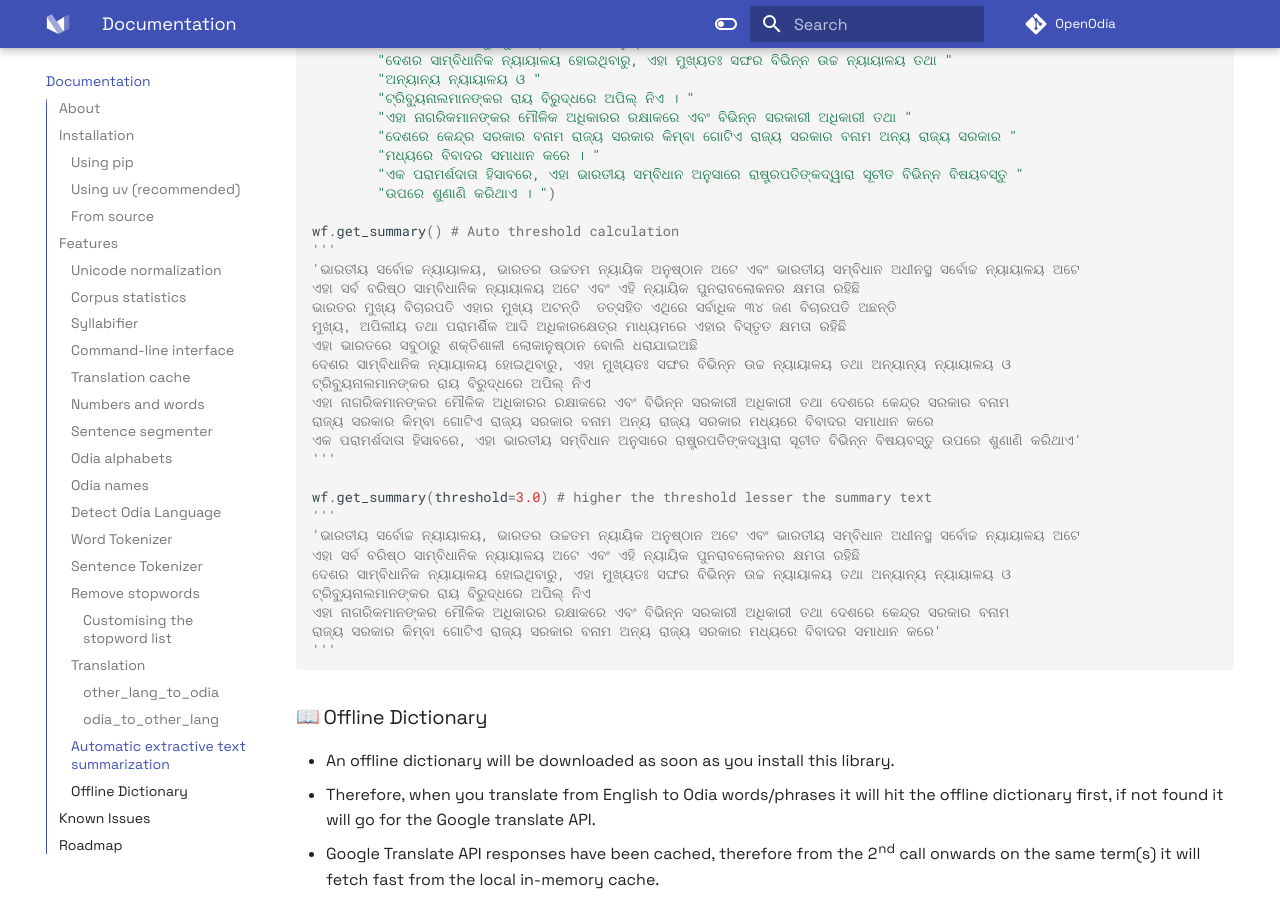
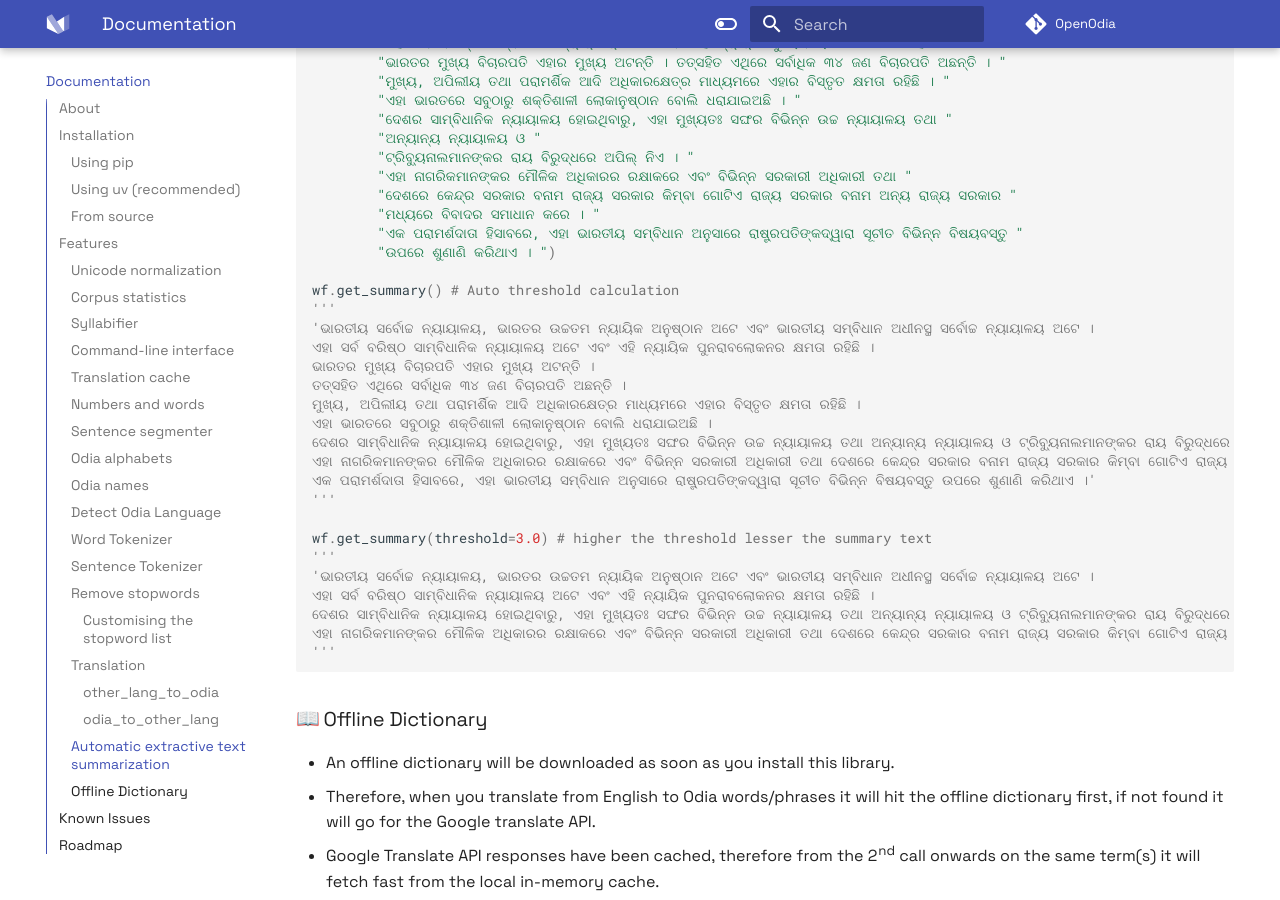
Before and after one commit to soumendrak/openodia, an MkDocs documentation site: the page built from docs/index.md, in a window 1280 px wide and 900 px high, scrolled down 12529 px. Built offline with MkDocs 1.6.1 and Material for MkDocs 9.7.7, drawn with Linux system fonts in a browser that asks for light colours; emoji names are drawn with the system emoji font; comment, search, counter and statistics services are not loaded; some of the changed text lies outside the part shown.

````diff
--- a/docs/index.md
+++ b/docs/index.md
@@ -593,26 +594,23 @@ wf = WordFrequency(
 
 wf.get_summary() # Auto threshold calculation
 '''
-'ଭାରତୀୟ ସର୍ବୋଚ୍ଚ ନ୍ୟାୟାଳୟ, ଭାରତର ଉଚ୍ଚତମ ନ୍ୟାୟିକ ଅନୁଷ୍ଠାନ ଅଟେ ଏବଂ ଭାରତୀୟ ସମ୍ବିଧାନ ଅଧୀନସ୍ଥ ସର୍ବୋଚ୍ଚ ନ୍ୟାୟାଳୟ ଅଟେ
-ଏହା ସର୍ବ ବରିଷ୍ଠ ସାମ୍ବିଧାନିକ ନ୍ୟାୟାଳୟ ଅଟେ ଏବଂ ଏହି ନ୍ୟାୟିକ ପୁନରାବଲୋକନର କ୍ଷମତା ରହିଛି
-ଭାରତର ମୁଖ୍ୟ ବିଚାରପତି ଏହାର ମୁଖ୍ୟ ଅଟନ୍ତି  ତତ୍ସହିତ ଏଥିରେ ସର୍ବାଧିକ ୩୪ ଜଣ ବିଚାରପତି ଅଛନ୍ତି
-ମୁଖ୍ୟ, ଅପିଲୀୟ ତଥା ପରାମର୍ଶିକ ଆଦି ଅଧିକାରକ୍ଷେତ୍ର ମାଧ୍ୟମରେ ଏହାର ବିସ୍ତୃତ କ୍ଷମତା ରହିଛି
-ଏହା ଭାରତରେ ସବୁଠାରୁ ଶକ୍ତିଶାଳୀ ଲୋକାନୁଷ୍ଠାନ ବୋଲି ଧରାଯାଇଅଛି
-ଦେଶର ସାମ୍ବିଧାନିକ ନ୍ୟାୟାଳୟ ହୋଇଥିବାରୁ, ଏହା ମୁଖ୍ୟତଃ ସଙ୍ଘର ବିଭିନ୍ନ ଉଚ୍ଚ ନ୍ୟାୟାଳୟ ତଥା ଅନ୍ୟାନ୍ୟ ନ୍ୟାୟାଳୟ ଓ
-ଟ୍ରିବ୍ୟୁନାଲମାନଙ୍କର ରାୟ ବିରୁଦ୍ଧରେ ଅପିଲ୍ ନିଏ
-ଏହା ନାଗରିକମାନଙ୍କର ମୌଳିକ ଅଧିକାରର ରକ୍ଷାକରେ ଏବଂ ବିଭିନ୍ନ ସରକାରୀ ଅଧିକାରୀ ତଥା ଦେଶରେ କେନ୍ଦ୍ର ସରକାର ବନାମ
-ରାଜ୍ୟ ସରକାର କିମ୍ବା ଗୋଟିଏ ରାଜ୍ୟ ସରକାର ବନାମ ଅନ୍ୟ ରାଜ୍ୟ ସରକାର ମଧ୍ୟରେ ବିବାଦର ସମାଧାନ କରେ
-ଏକ ପରାମର୍ଶଦାତା ହିସାବରେ, ଏହା ଭାରତୀୟ ସମ୍ବିଧାନ ଅନୁସାରେ ରାଷ୍ଟ୍ରପତିଙ୍କଦ୍ୱାରା ସୂଚୀତ ବିଭିନ୍ନ ବିଷୟବସ୍ତୁ ଉପରେ ଶୁଣାଣି କରିଥାଏ'
+'ଭାରତୀୟ ସର୍ବୋଚ୍ଚ ନ୍ୟାୟାଳୟ, ଭାରତର ଉଚ୍ଚତମ ନ୍ୟାୟିକ ଅନୁଷ୍ଠାନ ଅଟେ ଏବଂ ଭାରତୀୟ ସମ୍ବିଧାନ ଅଧୀନସ୍ଥ ସର୍ବୋଚ୍ଚ ନ୍ୟାୟାଳୟ ଅଟେ ।
+ଏହା ସର୍ବ ବରିଷ୍ଠ ସାମ୍ବିଧାନିକ ନ୍ୟାୟାଳୟ ଅଟେ ଏବଂ ଏହି ନ୍ୟାୟିକ ପୁନରାବଲୋକନର କ୍ଷମତା ରହିଛି ।
+ଭାରତର ମୁଖ୍ୟ ବିଚାରପତି ଏହାର ମୁଖ୍ୟ ଅଟନ୍ତି ।
+ତତ୍ସହିତ ଏଥିରେ ସର୍ବାଧିକ ୩୪ ଜଣ ବିଚାରପତି ଅଛନ୍ତି ।
+ମୁଖ୍ୟ, ଅପିଲୀୟ ତଥା ପରାମର୍ଶିକ ଆଦି ଅଧିକାରକ୍ଷେତ୍ର ମାଧ୍ୟମରେ ଏହାର ବିସ୍ତୃତ କ୍ଷମତା ରହିଛି ।
+ଏହା ଭାରତରେ ସବୁଠାରୁ ଶକ୍ତିଶାଳୀ ଲୋକାନୁଷ୍ଠାନ ବୋଲି ଧରାଯାଇଅଛି ।
+ଦେଶର ସାମ୍ବିଧାନିକ ନ୍ୟାୟାଳୟ ହୋଇଥିବାରୁ, ଏହା ମୁଖ୍ୟତଃ ସଙ୍ଘର ବିଭିନ୍ନ ଉଚ୍ଚ ନ୍ୟାୟାଳୟ ତଥା ଅନ୍ୟାନ୍ୟ ନ୍ୟାୟାଳୟ ଓ ଟ୍ରିବ୍ୟୁନାଲମାନଙ୍କର ରାୟ ବିରୁଦ୍ଧରେ ଅପିଲ୍ ନିଏ ।
+ଏହା ନାଗରିକମାନଙ୍କର ମୌଳିକ ଅଧିକାରର ରକ୍ଷାକରେ ଏବଂ ବିଭିନ୍ନ ସରକାରୀ ଅଧିକାରୀ ତଥା ଦେଶରେ କେନ୍ଦ୍ର ସରକାର ବନାମ ରାଜ୍ୟ ସରକାର କିମ୍ବା ଗୋଟିଏ ରାଜ୍ୟ ସରକାର ବନାମ ଅନ୍ୟ ରାଜ୍ୟ ସରକାର ମଧ୍ୟରେ ବିବାଦର ସମାଧାନ କରେ ।
+ଏକ ପରାମର୍ଶଦାତା ହିସାବରେ, ଏହା ଭାରତୀୟ ସମ୍ବିଧାନ ଅନୁସାରେ ରାଷ୍ଟ୍ରପତିଙ୍କଦ୍ୱାରା ସୂଚୀତ ବିଭିନ୍ନ ବିଷୟବସ୍ତୁ ଉପରେ ଶୁଣାଣି କରିଥାଏ ।'
 '''
 
 wf.get_summary(threshold=3.0) # higher the threshold lesser the summary text
 '''
-'ଭାରତୀୟ ସର୍ବୋଚ୍ଚ ନ୍ୟାୟାଳୟ, ଭାରତର ଉଚ୍ଚତମ ନ୍ୟାୟିକ ଅନୁଷ୍ଠାନ ଅଟେ ଏବଂ ଭାରତୀୟ ସମ୍ବିଧାନ ଅଧୀନସ୍ଥ ସର୍ବୋଚ୍ଚ ନ୍ୟାୟାଳୟ ଅଟେ
-ଏହା ସର୍ବ ବରିଷ୍ଠ ସାମ୍ବିଧାନିକ ନ୍ୟାୟାଳୟ ଅଟେ ଏବଂ ଏହି ନ୍ୟାୟିକ ପୁନରାବଲୋକନର କ୍ଷମତା ରହିଛି
-ଦେଶର ସାମ୍ବିଧାନିକ ନ୍ୟାୟାଳୟ ହୋଇଥିବାରୁ, ଏହା ମୁଖ୍ୟତଃ ସଙ୍ଘର ବିଭିନ୍ନ ଉଚ୍ଚ ନ୍ୟାୟାଳୟ ତଥା ଅନ୍ୟାନ୍ୟ ନ୍ୟାୟାଳୟ ଓ
-ଟ୍ରିବ୍ୟୁନାଲମାନଙ୍କର ରାୟ ବିରୁଦ୍ଧରେ ଅପିଲ୍ ନିଏ
-ଏହା ନାଗରିକମାନଙ୍କର ମୌଳିକ ଅଧିକାରର ରକ୍ଷାକରେ ଏବଂ ବିଭିନ୍ନ ସରକାରୀ ଅଧିକାରୀ ତଥା ଦେଶରେ କେନ୍ଦ୍ର ସରକାର ବନାମ
-ରାଜ୍ୟ ସରକାର କିମ୍ବା ଗୋଟିଏ ରାଜ୍ୟ ସରକାର ବନାମ ଅନ୍ୟ ରାଜ୍ୟ ସରକାର ମଧ୍ୟରେ ବିବାଦର ସମାଧାନ କରେ'
+'ଭାରତୀୟ ସର୍ବୋଚ୍ଚ ନ୍ୟାୟାଳୟ, ଭାରତର ଉଚ୍ଚତମ ନ୍ୟାୟିକ ଅନୁଷ୍ଠାନ ଅଟେ ଏବଂ ଭାରତୀୟ ସମ୍ବିଧାନ ଅଧୀନସ୍ଥ ସର୍ବୋଚ୍ଚ ନ୍ୟାୟାଳୟ ଅଟେ ।
+ଏହା ସର୍ବ ବରିଷ୍ଠ ସାମ୍ବିଧାନିକ ନ୍ୟାୟାଳୟ ଅଟେ ଏବଂ ଏହି ନ୍ୟାୟିକ ପୁନରାବଲୋକନର କ୍ଷମତା ରହିଛି ।
+ଦେଶର ସାମ୍ବିଧାନିକ ନ୍ୟାୟାଳୟ ହୋଇଥିବାରୁ, ଏହା ମୁଖ୍ୟତଃ ସଙ୍ଘର ବିଭିନ୍ନ ଉଚ୍ଚ ନ୍ୟାୟାଳୟ ତଥା ଅନ୍ୟାନ୍ୟ ନ୍ୟାୟାଳୟ ଓ ଟ୍ରିବ୍ୟୁନାଲମାନଙ୍କର ରାୟ ବିରୁଦ୍ଧରେ ଅପିଲ୍ ନିଏ ।
+ଏହା ନାଗରିକମାନଙ୍କର ମୌଳିକ ଅଧିକାରର ରକ୍ଷାକରେ ଏବଂ ବିଭିନ୍ନ ସରକାରୀ ଅଧିକାରୀ ତଥା ଦେଶରେ କେନ୍ଦ୍ର ସରକାର ବନାମ ରାଜ୍ୟ ସରକାର କିମ୍ବା ଗୋଟିଏ ରାଜ୍ୟ ସରକାର ବନାମ ଅନ୍ୟ ରାଜ୍ୟ ସରକାର ମଧ୍ୟରେ ବିବାଦର ସମାଧାନ କରେ ।'
 '''
 
 ```
````
Also changed, not shown: other parts of docs/index.md (+1 -0 lines), CHANGELOG.md (+1 -1 lines).
